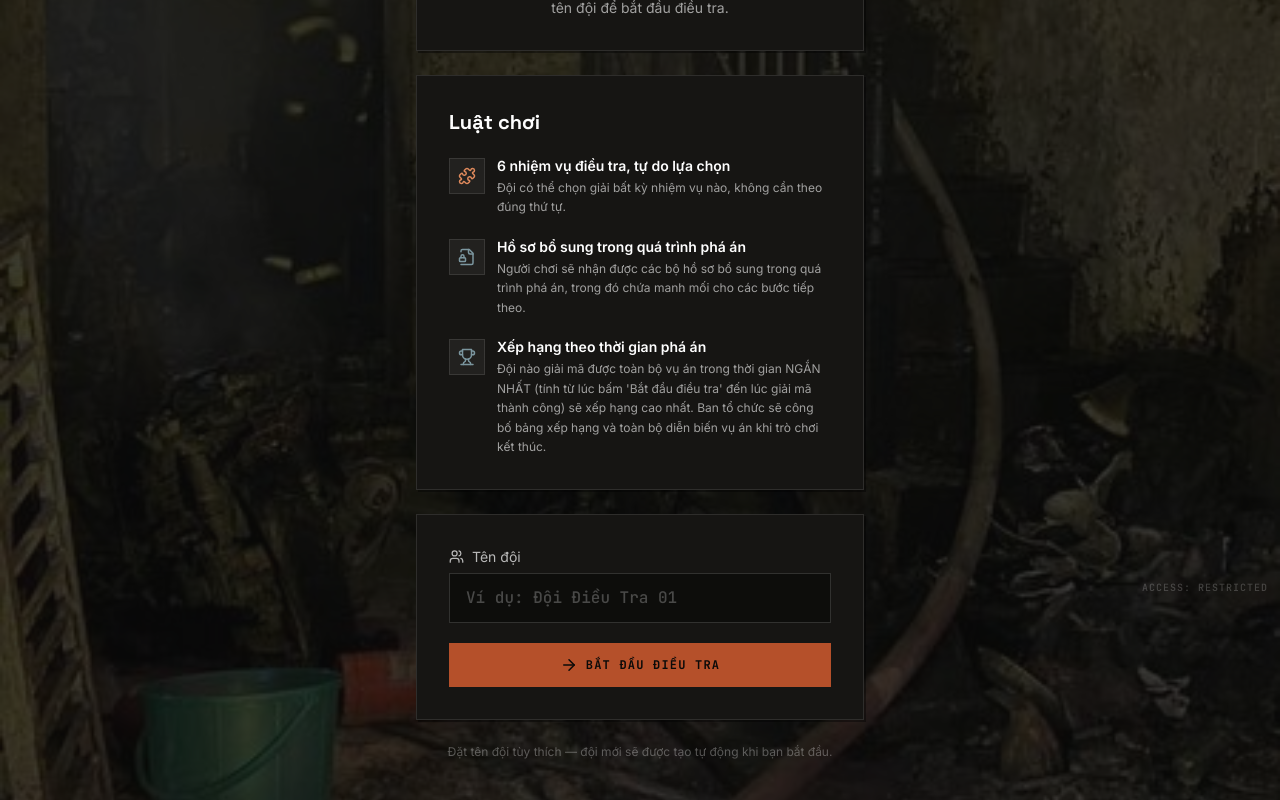
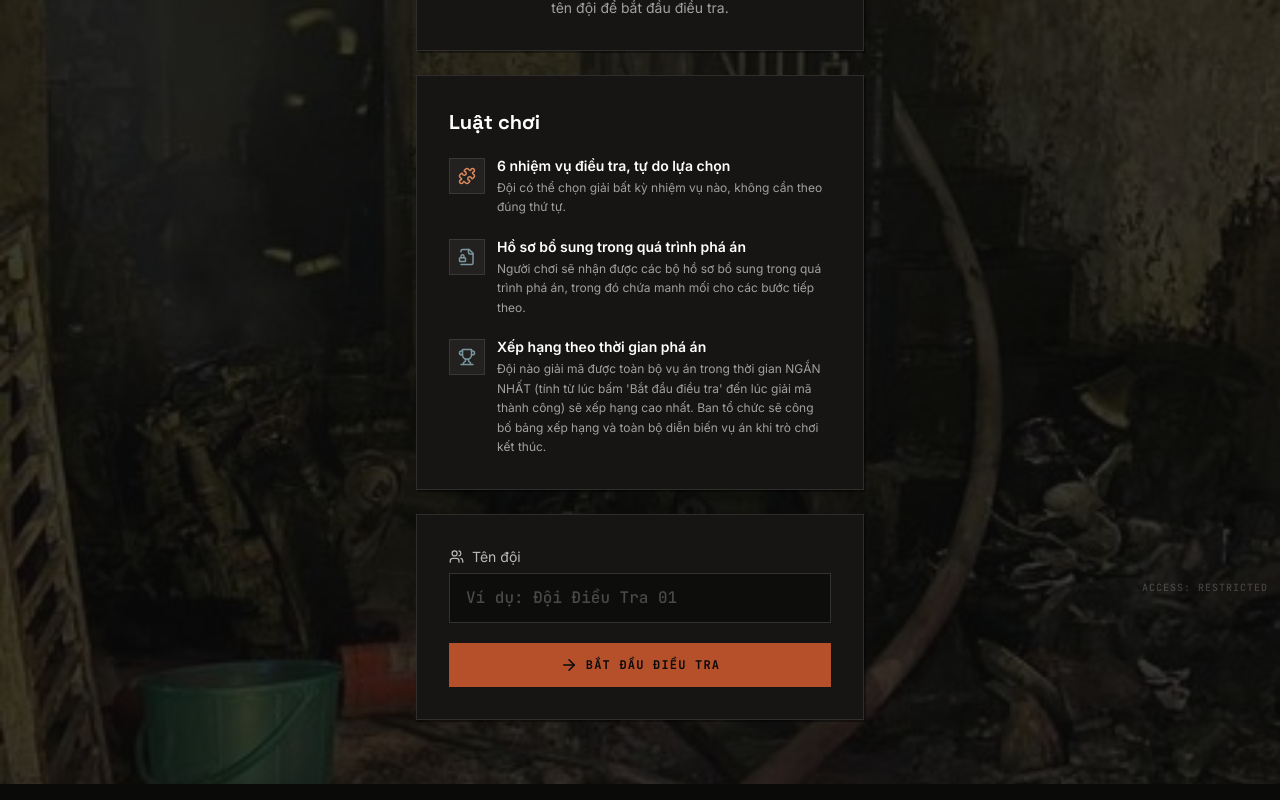
Before and after one commit to lamtuyen0610/Bonding-Simon, a React (Vite) app in the folder frontend/: page /join in a window 1280 px wide. Shown: the part 193-993 px from the top of the page. Built offline with nearby package versions, Linux system fonts and the light colour scheme.

Commit message:
Update JoinPage.tsx

```diff
--- a/frontend/src/pages/player/JoinPage.tsx
+++ b/frontend/src/pages/player/JoinPage.tsx
@@ -98,7 +98,7 @@ export default function JoinPage() {
           </form>
 
           <p className="text-center text-xs text-white/30 mt-6">
-            Đặt tên đội tùy thích — đội mới sẽ được tạo tự động khi bạn bắt đầu.
+
           </p>
         </div>
       </div>
```
